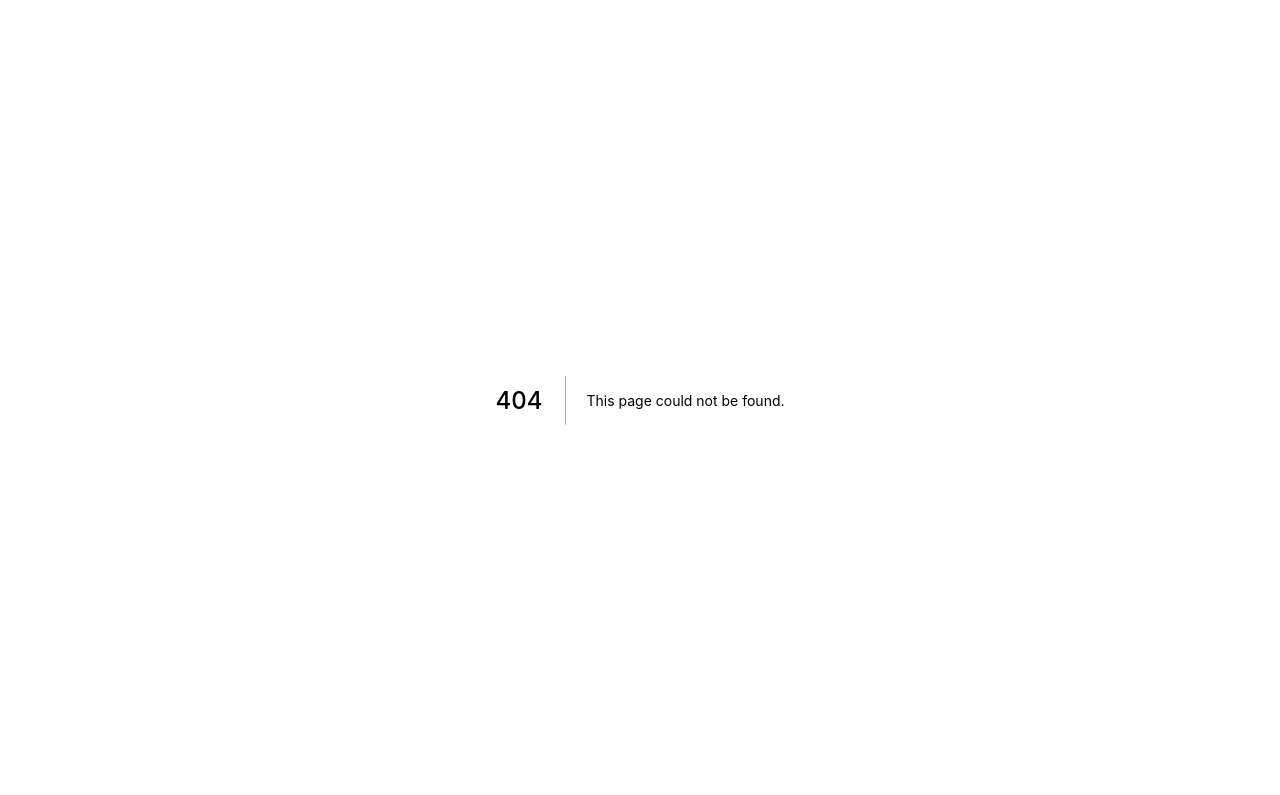
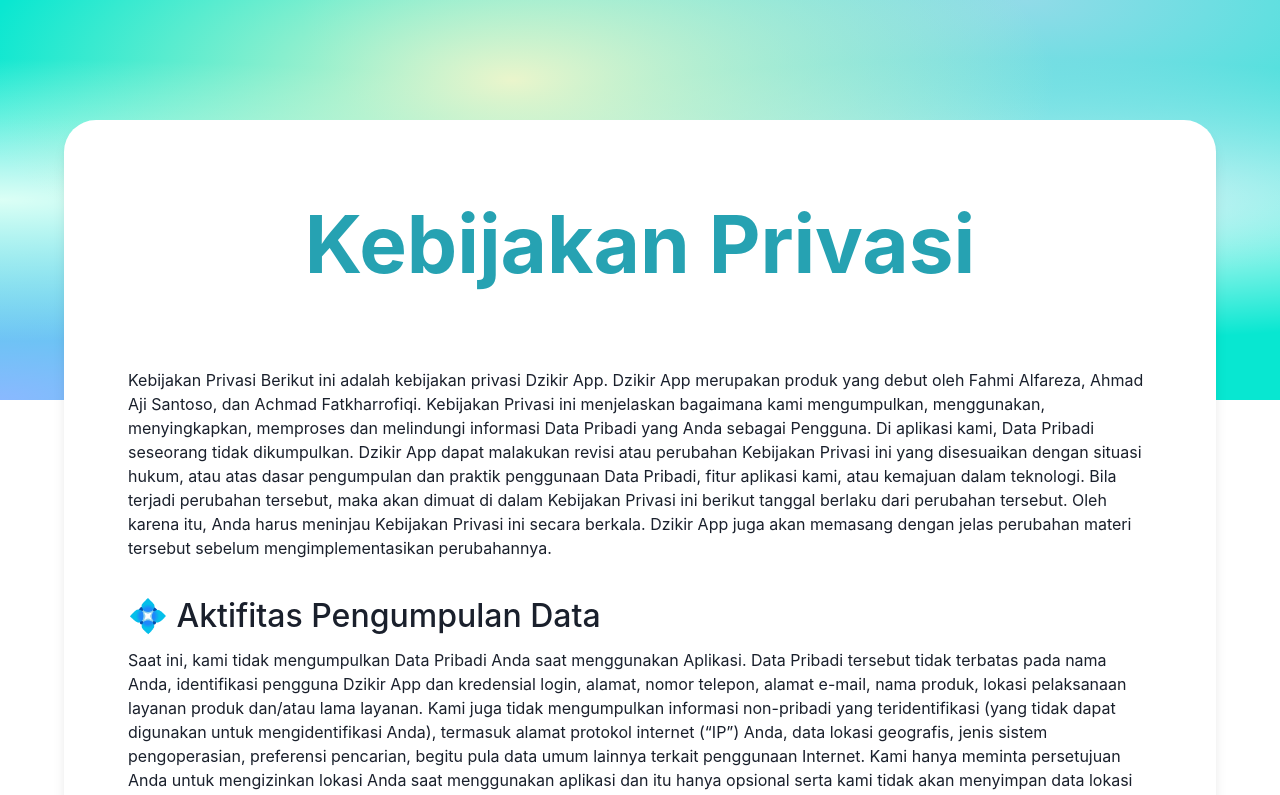
Before and after one commit to timsyaapsyaap/dzikir-app-frontend, a Next.js app: page /privacypolicy in a window 1280 px wide. Before the commit this address had no page. Shown: the top 795 px of the page. Built offline with nearby package versions, Linux system fonts and the light colour scheme.

Commit message:
Feat privacy policy (#10)
* feat: add privacy policy page

* fix: lint staged

```diff
--- a/components/molecules/Footer/index.tsx
+++ b/components/molecules/Footer/index.tsx
@@ -14,6 +14,7 @@
           </Box>{" "}
           All rights reserved.
         </Text>
+        <HStack spacing={"2rem"}>
           <Button
             size="lg"
             bg={"dzikir.green"}
@@ -22,6 +23,10 @@
           >
             <Link href={"/support"}>Contact Support</Link>
           </Button>
+          <Box fontWeight={"bold"} color={"dzikir.green"}>
+            <Link href={"/privacypolicy"}>Privacy Policy</Link>
+          </Box>
+        </HStack>
         {/* <Box
           color={"dzikir.green"}
           textAlign={{ base: "center", md: "left" }}
--- /dev/null
+++ b/components/molecules/PrivacyPolicy/index.tsx
@@ -0,0 +1,28 @@
+import { Box, VStack } from "@chakra-ui/react";
+import React from "react";
+
+interface PrivacyPolicyProps {
+  title: string;
+  description: string;
+}
+
+export default function PrivacyPolicyContent({
+  title,
+  description,
+}: PrivacyPolicyProps) {
+  return (
+    <VStack alignItems={"left"} my={"2rem"}>
+      <Box
+        as={"h1"}
+        fontSize={{
+          base: "1rem",
+          md: "2rem",
+        }}
+        fontWeight={"medium"}
+      >
+        💠 {title}
+      </Box>
+      <Box as="p">{description}</Box>
+    </VStack>
+  );
+}
--- /dev/null
+++ b/pages/privacypolicy/index.tsx
@@ -0,0 +1,93 @@
+import PrivacyPolicyContent from "@/components/molecules/PrivacyPolicy";
+import { Box, Center, Container, HStack } from "@chakra-ui/react";
+
+export default function PrivacyPolicy() {
+  return (
+    <Box position="relative">
+      <Box className="bg-gradient" zIndex={-200} h={"50vh"}></Box>
+      <Container maxW={"8xl"}>
+        <Center
+          position={"absolute"}
+          left={{
+            base: "10%",
+            md: "30%",
+          }}
+          right={{
+            base: "10%",
+            md: "30%",
+          }}
+          top={"30%"}
+        >
+          <Box
+            bg={"white"}
+            boxShadow={"lg"}
+            p={{
+              base: "2rem",
+              md: "4rem",
+            }}
+            borderRadius={"2rem"}
+            mb={"10rem"}
+          >
+            <Box
+              w={{
+                base: "100%",
+                md: "5xl",
+              }}
+            >
+              <HStack justifyContent={"center"}>
+                <Box
+                  as="h1"
+                  fontSize={{
+                    base: "2rem",
+                    md: "5rem",
+                  }}
+                  color={"dzikir.green"}
+                  fontWeight={"bold"}
+                  mb={"4rem"}
+                >
+                  Kebijakan Privasi
+                </Box>
+              </HStack>
+              <Box as="p">
+                Kebijakan Privasi Berikut ini adalah kebijakan privasi Dzikir
+                App. Dzikir App merupakan produk yang debut oleh Fahmi Alfareza,
+                Ahmad Aji Santoso, dan Achmad Fatkharrofiqi. Kebijakan Privasi
+                ini menjelaskan bagaimana kami mengumpulkan, menggunakan,
+                menyingkapkan, memproses dan melindungi informasi Data Pribadi
+                yang Anda sebagai Pengguna. Di aplikasi kami, Data Pribadi
+                seseorang tidak dikumpulkan. Dzikir App dapat malakukan revisi
+                atau perubahan Kebijakan Privasi ini yang disesuaikan dengan
+                situasi hukum, atau atas dasar pengumpulan dan praktik
+                penggunaan Data Pribadi, fitur aplikasi kami, atau kemajuan
+                dalam teknologi. Bila terjadi perubahan tersebut, maka akan
+                dimuat di dalam Kebijakan Privasi ini berikut tanggal berlaku
+                dari perubahan tersebut. Oleh karena itu, Anda harus meninjau
+                Kebijakan Privasi ini secara berkala. Dzikir App juga akan
+                memasang dengan jelas perubahan materi tersebut sebelum
+                mengimplementasikan perubahannya.
+              </Box>
+              <PrivacyPolicyContent
+                title={"Aktifitas Pengumpulan Data"}
+                description={
+                  "Saat ini, kami tidak mengumpulkan Data Pribadi Anda saat menggunakan Aplikasi. Data Pribadi tersebut tidak terbatas pada nama Anda, identifikasi pengguna Dzikir App dan kredensial login, alamat, nomor telepon, alamat e-mail, nama produk, lokasi pelaksanaan layanan produk dan/atau lama layanan. Kami juga tidak mengumpulkan informasi non-pribadi yang teridentifikasi (yang tidak dapat digunakan untuk mengidentifikasi Anda), termasuk alamat protokol internet (“IP”) Anda, data lokasi geografis, jenis sistem pengoperasian, preferensi pencarian, begitu pula data umum lainnya terkait penggunaan Internet. Kami hanya meminta persetujuan Anda untuk mengizinkan lokasi Anda saat menggunakan aplikasi dan itu hanya opsional serta kami tidak akan menyimpan data lokasi Anda berada. Jikapun tidak diizinkan aplikasi tetap berjalan dengan semestinya."
+                }
+              />
+              <PrivacyPolicyContent
+                title={"Penggunaan Informasi Anda"}
+                description={
+                  "Kami tidak menggunakan Data Pribadi Anda dan informasi lainnya yang dikumpulkan untuk tujuan pemasaran digital dan konvensional seperti mengirimkan Anda surat elektronik langsung dan memberitahukan tentang produk baru, penawaran khusus atau informasi lain. Anda dapat memilih untuk keluar atau berhenti berlangganan yang diatur di dalam materi pemasaran kami jika Anda memilih untuk keluar dari setiap materi pemasaran, dan kami akan menghentikan layanan yang dimaksud."
+                }
+              />
+              <PrivacyPolicyContent
+                title={"Membagi Data Diri Anda"}
+                description={
+                  "Dzikir App tidak membagi data pribadi kepada entitas lain."
+                }
+              />
+            </Box>
+          </Box>
+        </Center>
+      </Container>
+    </Box>
+  );
+}
--- a/styles/globals.css
+++ b/styles/globals.css
@@ -17,3 +17,16 @@
   background-repeat: no-repeat; */
   font-family: "Poppins", sans-serif;
 }
+
+.bg-gradient {
+  background-color: hsla(174, 93%, 47%, 1);
+  background-image: radial-gradient(
+      at 40% 20%,
+      hsla(76, 68%, 88%, 1) 0px,
+      transparent 50%
+    ),
+    radial-gradient(at 80% 0%, hsla(189, 65%, 74%, 1) 0px, transparent 50%),
+    radial-gradient(at 0% 50%, hsla(164, 100%, 93%, 1) 0px, transparent 50%),
+    radial-gradient(at 80% 50%, hsla(339, 0%, 100%, 1) 0px, transparent 50%),
+    radial-gradient(at 0% 100%, hsla(216, 100%, 77%, 1) 0px, transparent 50%);
+}
```
Lines whose indentation alone changed are shown as unchanged.
